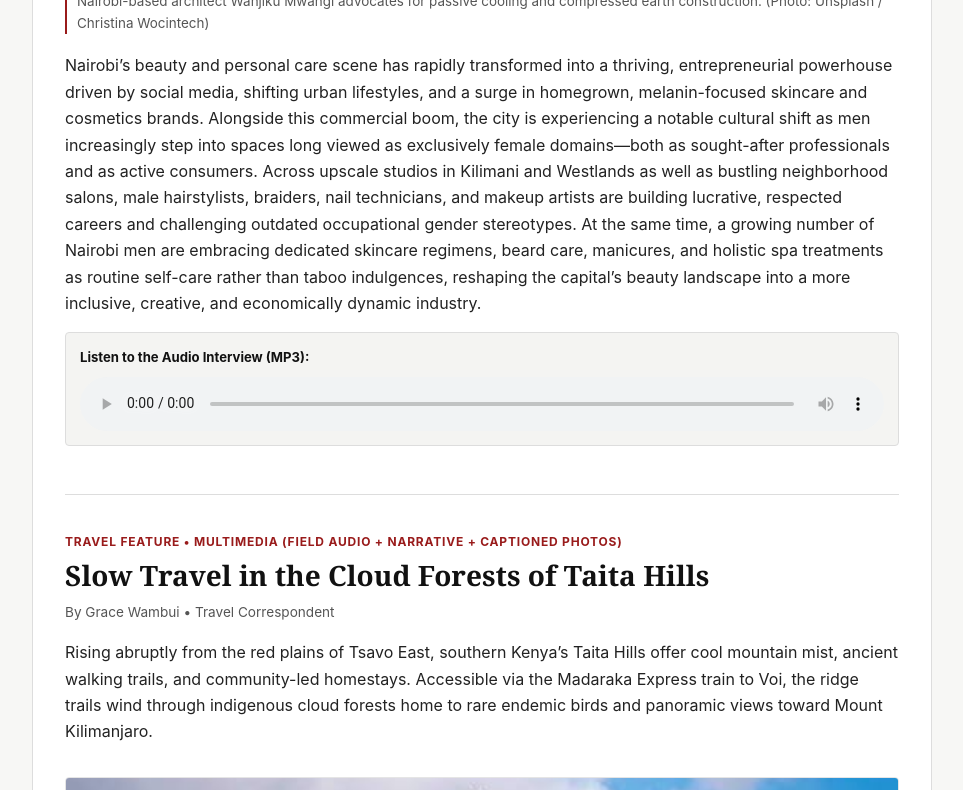
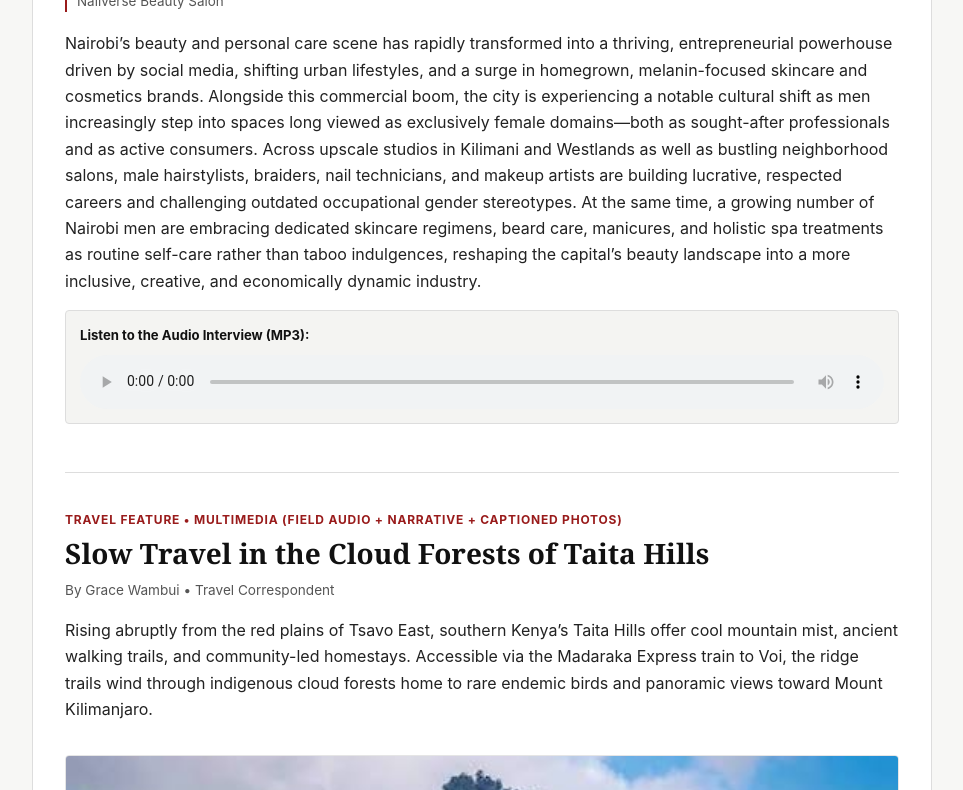
Before and after one commit to rutokenneth/news-site, a plain HTML site: page index.html in a window 1280 px wide. Shown: the part 2538-3328 px from the top of the page, without its empty margins (158-1121 px from the left). Drawn offline with Linux system fonts and the light colour scheme.

Commit message:
nailverse

```diff
--- a/index.html
+++ b/index.html
@@ -282,7 +282,7 @@
 
         <figure>
           <img src="assets/WhatsApp_Image_2026-11-25_at_00.03.57_50.jpeg" alt="Portrait of architect Wanjiku Mwangi" />
-          <figcaption>Nairobi-based architect Wanjiku Mwangi advocates for passive cooling and compressed earth construction. (Photo: Unsplash / Christina Wocintech)</figcaption>
+          <figcaption>Nailverse Beauty Salon</figcaption>
         </figure>
         <p>Nairobi’s beauty and personal care scene has rapidly transformed into a thriving, entrepreneurial powerhouse driven by social media, shifting urban lifestyles, and a surge in homegrown, melanin-focused skincare and cosmetics brands. Alongside this commercial boom, the city is experiencing a notable cultural shift as men increasingly step into spaces long viewed as exclusively female domains—both as sought-after professionals and as active consumers. Across upscale studios in Kilimani and Westlands as well as bustling neighborhood salons, male hairstylists, braiders, nail technicians, and makeup artists are building lucrative, respected careers and challenging outdated occupational gender stereotypes. At the same time, a growing number of Nairobi men are embracing dedicated skincare regimens, beard care, manicures, and holistic spa treatments as routine self-care rather than taboo indulgences, reshaping the capital’s beauty landscape into a more inclusive, creative, and economically dynamic industry.</p>
         <div class="media-box">
```
